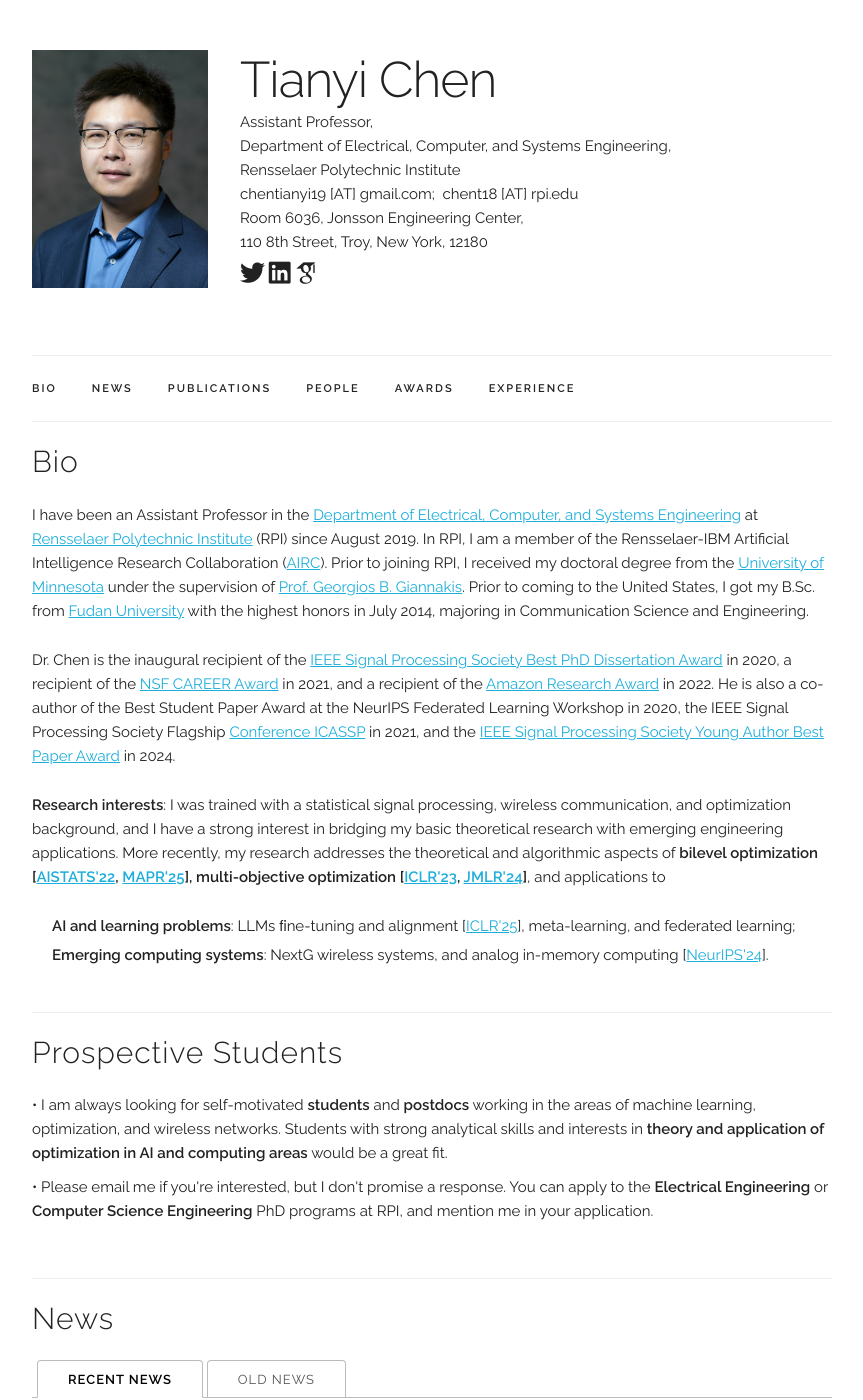
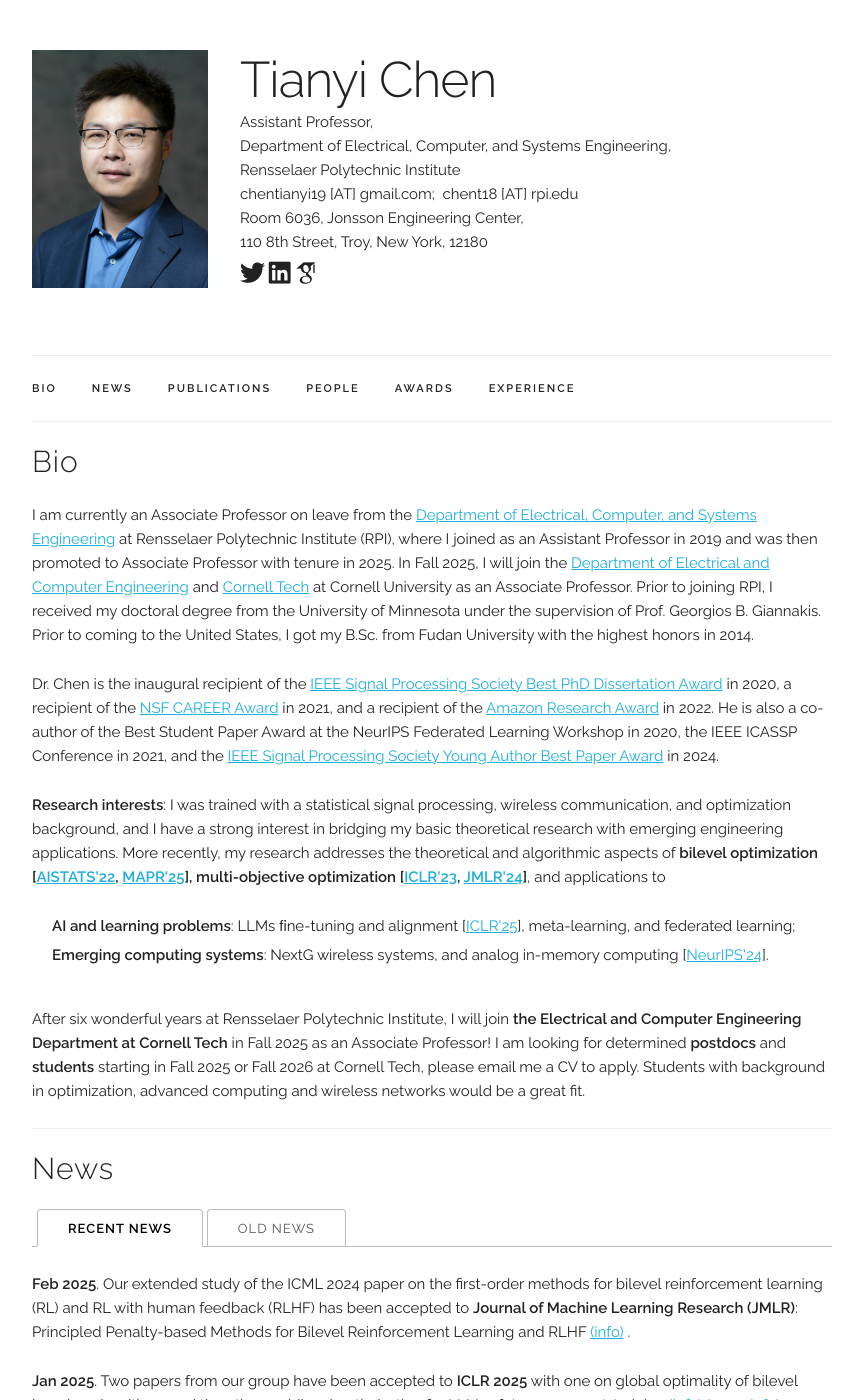
Before and after one commit to chentianyi1991/chentianyi1991.github.io, a Jekyll site: the page built from index.html, in a window 1280 px wide and 1400 px high. Shown: the whole window, without its empty margins (208-1071 px from the left). Built offline with Jekyll 4.4.1, drawn with Linux system fonts in a browser that asks for light colours; some web fonts are replaced; comment, search, counter and statistics services are not loaded; some of the changed text lies outside the part shown.

Commit message:
Add files via upload

```diff
--- a/index.html
+++ b/index.html
@@ -7,12 +7,15 @@ title: Home
 <div class="docs-section" id="bio">
   <h4>Bio</h4>
 
-  <p> I have been an Assistant Professor in the <a href="https://www.ecse.rpi.edu/">Department of Electrical, Computer, and Systems Engineering</a> at <a href="http://www.rpi.edu/">Rensselaer Polytechnic Institute</a> (RPI) since August 2019.
-  In RPI, I am a member of the Rensselaer-IBM Artificial Intelligence Research Collaboration (<a href="https://airc.rpi.edu/about/join-us">AIRC</a>).
-  Prior to joining RPI, I received my doctoral degree from the <a href="https://ece.umn.edu/">University of Minnesota</a> under the supervision of <a href="http://spincom.umn.edu/">Prof. Georgios B. Giannakis</a>.
-  Prior to coming to the United States, I got my B.Sc. from <a href="http://www.fudan.edu.cn/en/"> Fudan University</a> with the highest honors in July 2014, majoring in Communication Science and Engineering. </p>
+<!--   <div class="bio‑highlight" style="margin-bottom: 2rem;">
+      <p>After six wonderful years at Rensselaer Polytechnic Institute, I will join <strong>the Electrical and Computer Engineering Department at Cornell Tech</strong> in Fall 2025 as an Associate Professor!</p>
+  </div> -->
+
+  <p> I am currently an Associate Professor on leave from the <a href="https://www.ecse.rpi.edu/">Department of Electrical, Computer, and Systems Engineering</a> at Rensselaer Polytechnic Institute (RPI), where I joined as an Assistant Professor in 2019 and was then promoted to Associate Professor with tenure in 2025. In Fall 2025, I will join the <a href="https://www.engineering.cornell.edu/ece/">Department of Electrical and Computer Engineering</a> and <a href="https://tech.cornell.edu/">Cornell Tech</a> at Cornell University as an Associate Professor.
+  Prior to joining RPI, I received my doctoral degree from the University of Minnesota under the supervision of Prof. Georgios B. Giannakis.
+  Prior to coming to the United States, I got my B.Sc. from Fudan University with the highest honors in 2014. </p>
   <p>Dr. Chen is the inaugural recipient of the <a href="https://cse.umn.edu/ece/feature-stories/alumnus-tianyi-chen-receives-ieee-sps-best-dissertation-award">IEEE Signal Processing Society Best PhD Dissertation Award</a> in 2020, a recipient of the <a href="https://www.nsf.gov/awardsearch/showAward?AWD_ID=2047177&HistoricalAwards=false">NSF CAREER Award</a> in 2021, and a recipient of the <a href="https://www.amazon.science/research-awards/program-updates/fall-2021-and-winter-2022-amazon-research-awards-recipients-announced">Amazon Research Award</a> in 2022.
-    He is also a co-author of the Best Student Paper Award at the NeurIPS Federated Learning Workshop in 2020, the IEEE Signal Processing Society Flagship <a href="https://ww3.math.ucla.edu/dr-yuejiao-sun-receives-outstanding-student-paper-award-from-icassp2021/">Conference ICASSP</a> in 2021, and the <a href="https://signalprocessingsociety.org/community-involvement/award-recipients/">IEEE Signal Processing Society Young Author Best Paper Award</a> in 2024.</p>
+    He is also a co-author of the Best Student Paper Award at the NeurIPS Federated Learning Workshop in 2020, the IEEE ICASSP Conference in 2021, and the <a href="https://signalprocessingsociety.org/community-involvement/award-recipients/">IEEE Signal Processing Society Young Author Best Paper Award</a> in 2024.</p>
 
  <p><b>Research interests</b>: I was trained with a statistical signal processing, wireless communication, and optimization background, and I have a strong interest in bridging my basic theoretical research with emerging engineering applications.
    More recently, my research addresses the theoretical and algorithmic aspects of <b>bilevel optimization  [<a href="https://proceedings.mlr.press/v151/chen22e/chen22e.pdf" target="_blank">AISTATS'22</a>, <a href="https://arxiv.org/pdf/2302.05185" target="_blank">MAPR'25</a>], multi-objective optimization [<a href="https://arxiv.org/pdf/2210.12624" target="_blank">ICLR'23</a>, <a href="https://www.jmlr.org/papers/volume25/23-1287/23-1287.pdf" target="_blank">JMLR'24</a>]</b>, and applications to
@@ -27,16 +30,10 @@ title: Home
 </p>
 </div>
 
-<!-- ========== Prospective Students ========== -->
-<div class="docs-section" id="prospective-students">
-  <h4>Prospective Students</h4>
+<!-- ========== Prospective Students and Postdocs ========== -->
+ <div class="bio‑highlight" style="margin-top: -0.5rem; margin-bottom: 2rem;">
   <p>
-  <span style="display: inline-block; margin-bottom: 10px">
-   &bull; I am always looking for self-motivated <b>students</b> and <b>postdocs</b> working in the areas of machine learning, optimization, and wireless networks. Students with strong analytical skills and interests in <b>theory and application of optimization in AI and computing areas</b> would be a great fit.
-      </span>
-  <span style="display: inline-block; margin-bottom: 10px">
-  &bull;  Please email me if you're interested, but I don't promise a response. You can apply to the <b>Electrical Engineering</b> or <b>Computer Science Engineering</b> PhD programs at RPI, and mention me in your application.
-  </span>
+    After six wonderful years at Rensselaer Polytechnic Institute, I will join <strong>the Electrical and Computer Engineering Department at Cornell Tech</strong> in Fall 2025 as an Associate Professor! I am looking for determined <b>postdocs</b> and <b>students</b> starting in Fall 2025 or Fall 2026 at Cornell Tech, please email me a CV to apply. Students with background in optimization, advanced computing and wireless networks would be a great fit.
   </p>
 </div>
 
@@ -245,7 +242,8 @@ title: Home
 <a href="https://scholar.google.com/citations?user=fh73S6gAAAAJ&hl=en"><i class="ai ai-google-scholar ai-2x" style="font-size:20px; color:#14003a"></i></a>
 </br>
 2021 Summer - 2025 Spring</br>
-B.S. Huazhong University of Science and Technology, China
+B.S. Huazhong University of Science and Technology, China </br>
+Position: AP at U of Rochester
 </p>
 </div>
 <div id="member" class="box" >
@@ -308,14 +306,15 @@ B.S. Sun Yat-sen University, Guangzhou, China
 
 <!-- ========== Alumni ========== -->
 <div class="tab-pane" id="people-old">
-  <div id="member" class="box" >
+<div id="member" class="box" >
 <img src="assets/people/han_shen.png" style="width: 120px; height: 200px; object-fit: cover; border-radius: 10%;">
 <p>
 <b><a href="https://hanshen95.github.io/">Han Shen</a></b>
 <a href="https://scholar.google.com/citations?user=UeWSr6oAAAAJ&hl=en"><i class="ai ai-google-scholar ai-2x" style="font-size:20px; color:#14003a"></i></a> </br>
 2020 Spring - 2024 Fall</br>
 Ph.D. Rensselaer Polytechnic Institute (RPI)</br>
-B.S. Shanghai University, China
+B.S. Shanghai University, China </br>
+Position: Researcher at Ant Group
 </p>
 </div>
 <div id="member" class="box" >
@@ -325,7 +324,8 @@ B.S. Shanghai University, China
 <a href="https://scholar.google.com/citations?user=ASb7hfoAAAAJ&hl=en"><i class="ai ai-google-scholar ai-2x" style="font-size:20px; color:#14003a"></i></a> </br>
 2021 Spring - 2024 Spring</br>
 M.S. RPI </br>
-B.S. National Uni. of Sciences and Technology, Pakistan
+B.S. National Uni. of Sciences and Technology, Pakistan </br>
+Position: Researcher at IBM Research
 </p>
 </div>
 <div id="member" class="box" >
@@ -335,7 +335,8 @@ B.S. National Uni. of Sciences and Technology, Pakistan
 <a href="https://scholar.google.com/citations?user=_j0DlAEAAAAJ&hl=en"><i class="ai ai-google-scholar ai-2x" style="font-size:20px; color:#14003a"></i></a> </br>
 2019 Fall - 2021 Fall</br>
 M.S. RPI </br>
-B.S. Fudan University, Shanghai, China
+B.S. Fudan University, China </br>
+Position: Columbia University
 </p>
 </div>
 <div id="member" class="box" >
@@ -344,7 +345,8 @@ B.S. Fudan University, Shanghai, China
 <b>Xuefei Li</b> </br>
 2021 Fall - 2023 Spring</br>
 M.S. RPI </br>
-B.S. Fudan University, Shanghai, China
+B.S. Fudan University, China</br>
+Position: Software Engineer at Visa
 </p>
 </div>
 <div id="member" class="box" >
```
